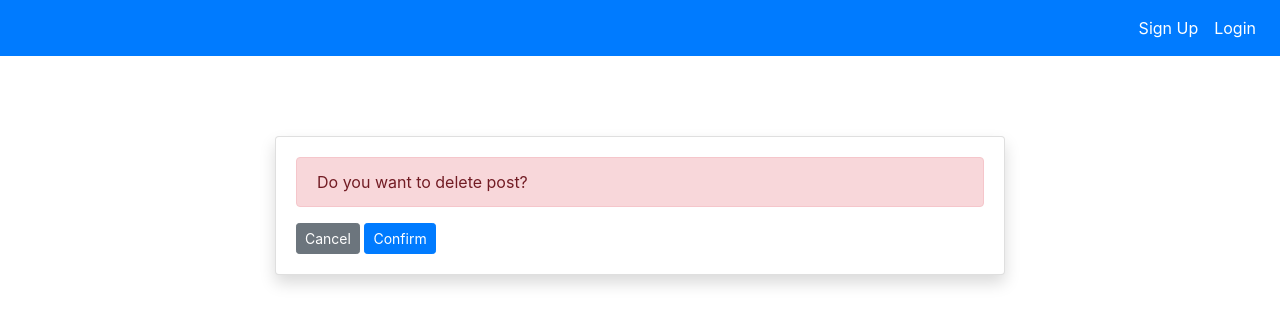
After one commit to fgit-24/Django-Blog-Project, a Django app: page /post_delete/2 in a window 1280 px wide. The commit adds this page. Shown: the top 325 px of the page. Run offline with Django 5.2, Linux system fonts and the light colour scheme; data comes from the database, SQL or seed files in the repository; both versions use the stored data as it was after the commit; some libraries are stand-ins or nearby versions.

Commit message:
Finish post delete button

```diff
--- a/blog/urls.py
+++ b/blog/urls.py
@@ -4,4 +4,6 @@ from .import views
 urlpatterns = [
     path('blog/', views.index, name='blog-index'),
     path('post_detail/<int:pk>', views.post_detail, name='blog-post-detail'),
+    path('post_edit/<int:pk>', views.post_edit, name='blog-post-edit'),
+    path('post_delete/<int:pk>', views.post_delete, name='blog-post-delete'),
 ]
--- a/blog/views.py
+++ b/blog/views.py
@@ -1,7 +1,7 @@
 from django.shortcuts import render, redirect
 from django.shortcuts import get_object_or_404
 from .models import PostModel
-from .forms import PostModelForm
+from .forms import PostModelForm, PostUpdateForm
 
 # Create your views here.
 def index(request):
@@ -34,7 +34,26 @@ def post_detail(request, pk):
 
 def post_edit(request, pk):
     post = PostModel.objects.get(id=pk)
+    if request.method == 'POST':
+        form = PostUpdateForm(request.POST, instance=post)
+        if form.is_valid():
+            form.save()
+            return redirect('blog-post-detail', pk=post.id)
+    else:
+        form = PostUpdateForm(instance=post)
     context = {
-
+        'post': post,
+        'form': form,
     }
     return render(request, 'blog/post_edit.html', context)
+
+
+def post_delete(request, pk):
+    post = PostModel.objects.get(id=pk)
+    if request.method == 'POST':
+        post.delete()
+        return redirect('blog-index')
+    context = {
+        'post': post
+    }
+    return render(request, 'blog/post_delete.html', context)
--- /dev/null
+++ b/templates/blog/post_delete.html
@@ -0,0 +1,24 @@
+{% extends 'partials/base.html' %}
+{% block title %}Post Delete Page{% endblock %}
+{% load crispy_forms_tags %}
+{% block content %}
+<div class="container">
+    <div class="row mt-5 pt-3">
+        <div class="col-md-8 offset-md-2">
+            <div class="card shadow my-3">
+                <div class="card-body">
+                        <div class="alert alert-danger">
+                            Do you want to delete post?
+                        </div>
+                        <form method="POST">
+                            {% csrf_token %}
+                            <a class="btn btn-secondary btn-sm" href="{% url 'blog-post-detail' post.id %}">Cancel</a>
+                            <input class="btn btn-primary btn-sm" type="submit" value="Confirm">
+                        </form>
+                    </div>
+                </div>
+            </div>
+        </div>
+    </div>
+</div>
+{% endblock %}
```
Also changed, not shown: blog/forms.py (+6 -1 lines), templates/blog/post_detail.html (+4 -4 lines), templates/blog/post_edit.html (+20 -0 lines), db.sqlite3.
